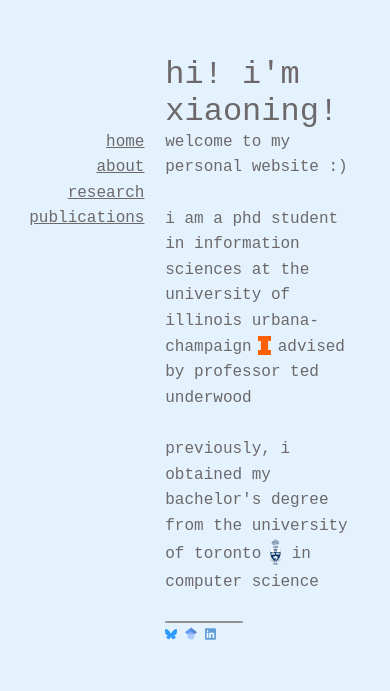
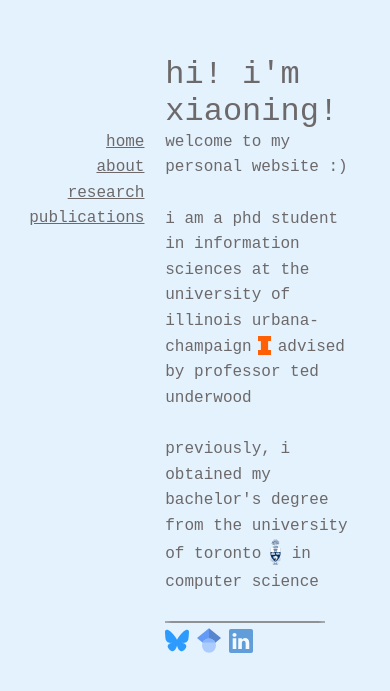
Before and after one commit to gitxiaoning/gitxiaoning.github.io, a React (Vite) app: page / in a window 390 px wide. Shown: the part 113-804 px from the top of the page. Built offline with nearby package versions, Linux system fonts and the light colour scheme.

Commit message:
fixed small icon on mobile

```diff
--- a/src/App.scss
+++ b/src/App.scss
@@ -84,6 +84,7 @@
       width: 40%;
       border-radius: 15%;
       opacity: 0.7;
+      min-width: 160px;
     }
 
     &-container{
@@ -91,11 +92,12 @@
       flex-direction: row;
       justify-content: flex-start;
       width: 30%;
+      min-width: 160px;
     }
 
     &-bluesky{
       margin-top: 0.3rem;
-      width: 20%;
+      width: 15%;
       fill: variables.$TEXT_COLOR;
       opacity: 0.8;
       &:hover{
@@ -107,7 +109,7 @@
     &-googlescholar{
       margin-top: 0.2rem;
       margin-left: 0.5rem;
-      width: 20%;
+      width: 15%;
       border-radius: 14%;
       color: variables.$TEXT_COLOR;
       opacity: 0.8;
@@ -120,7 +122,7 @@
     &-linkedin{
       margin-top: 0.23rem;
       margin-left: 0.5rem;
-      width: 20%;
+      width: 15%;
       border-radius: 14%;
       color: variables.$TEXT_COLOR;
       opacity: 0.6;
```
